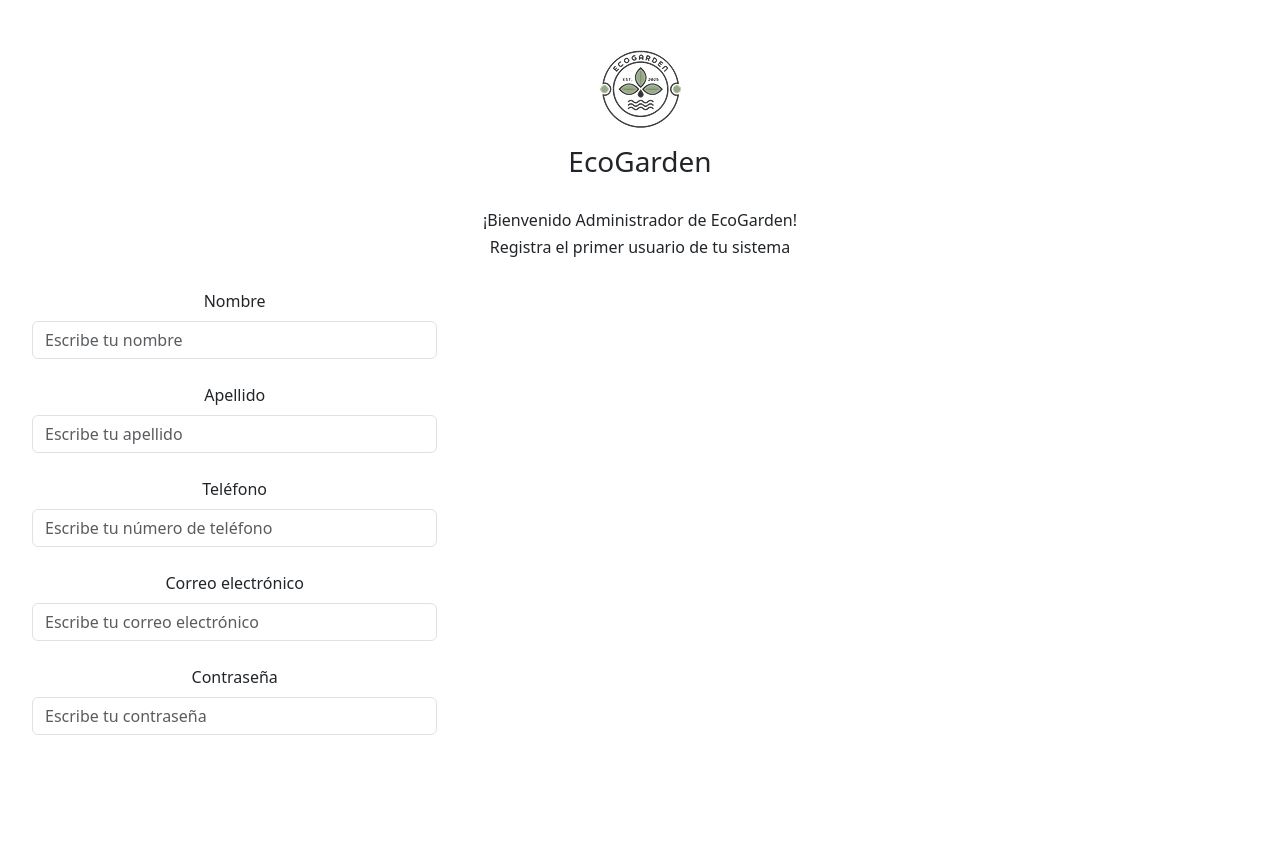
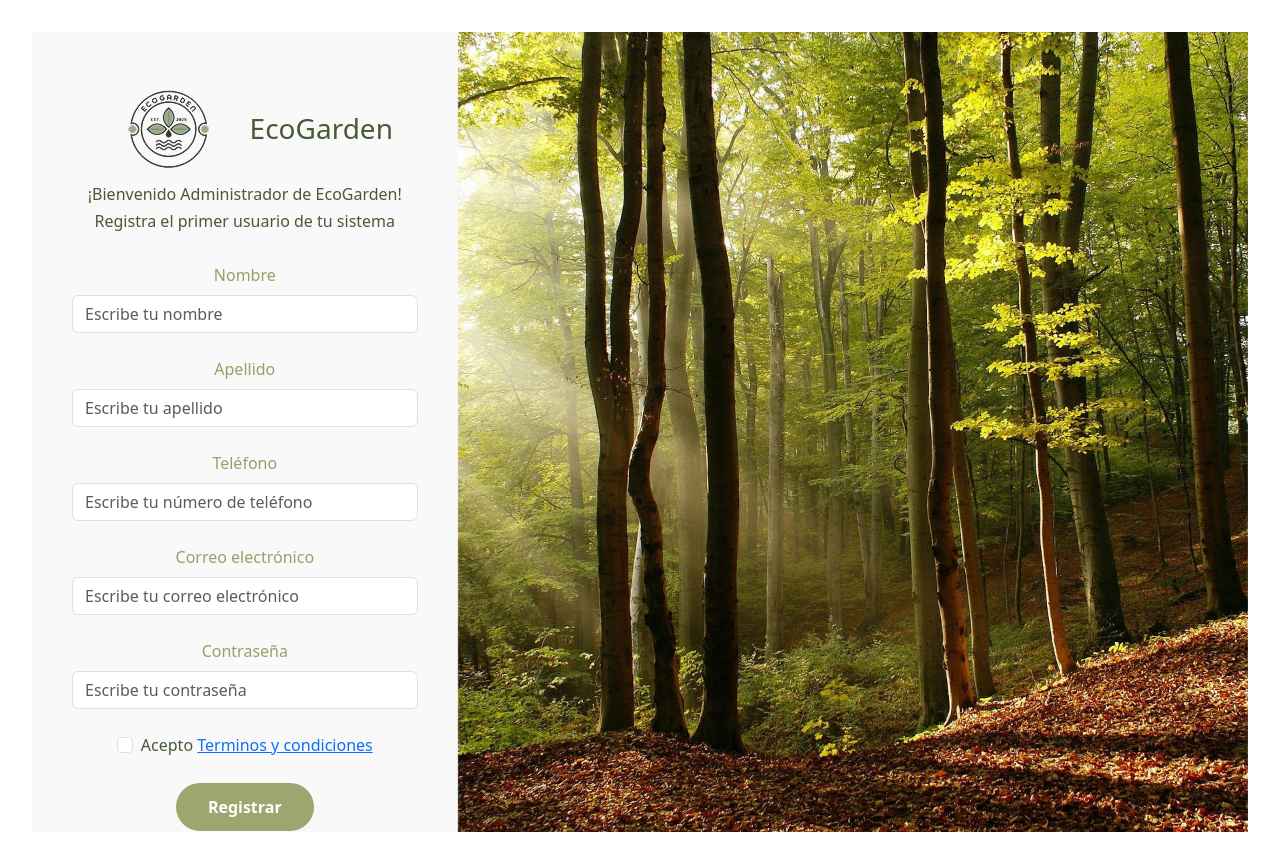
Before and after one commit to LeonardoRicaldone/EcoGarden, a React (Vite) app in the folder frontend/private/: page / in a window 1280 px wide. Before the commit the page ends 800 px from the top, so only its background shows below. Built offline with nearby package versions, Linux system fonts and the light colour scheme.

Commit message:
Sunday advances

```diff
--- a/frontend/private/src/App.jsx
+++ b/frontend/private/src/App.jsx
@@ -1,13 +1,13 @@
 import { Routes, Route } from 'react-router-dom';
 import './App.css'
-import FirtsUserForm from "./components/FirtsUserForm"
+import FirstUserForm from "./components/FirstUserForm"
 
 function App() {
 
   return (
     <>
 
-    <FirtsUserForm/>
+    <FirstUserForm/>
 
     </>
   )
--- /dev/null
+++ b/frontend/private/src/components/FirstUserForm.css
@@ -0,0 +1,66 @@
+html, body {
+    margin: 0;
+    padding: 0;
+    height: 100%;
+    color: #485935;
+}
+
+.contenedor-principal {
+    display: flex;
+    height: 100vh;
+}
+
+#DivPrincipal {
+    width: 35%;
+    height: 100%; /* Usamos 100% para que ocupe toda la altura disponible */
+    padding: 40px;
+    display: flex;
+    flex-direction: column;
+    align-items: center;
+    justify-content: flex-start;
+    background-color: #f9f9f9;
+    box-sizing: border-box;
+    text-align: center;
+    overflow-y: auto; /* Permite desplazamiento si el contenido es grande */
+}
+
+.imagen-lateral {
+    width: 65%; /* Ocupa el 65% de la pantalla */
+    height: 100%;
+}
+
+.imagen-lateral img {
+    width: 100%;
+    height: 100%;
+    object-fit: cover;
+}
+
+.btn-registrar {
+    background-color: #9DA66E; /* Verde oliva claro */
+    color: white;
+    border: none;
+    padding: 12px 32px;
+    border-radius: 50px;
+    font-size: 16px;
+    font-weight: bold;
+    cursor: pointer;
+    transition: background-color 0.3s ease;
+}
+
+.btn-registrar:hover {
+    background-color: #8C945F; /* Un tono más oscuro al pasar el mouse */
+}
+
+.logo-contenedor {
+    display: flex; /* Dispone los elementos en fila */
+    align-items: center; /* Alinea verticalmente los elementos al centro */
+}
+
+.logo-contenedor img {
+    height: auto;
+    margin-right: 10px; /* Espacio entre la imagen y el texto */
+}
+
+.logo-contenedor h3 {
+    margin: 0; /* Elimina márgenes por defecto */
+}
--- /dev/null
+++ b/frontend/private/src/components/FirstUserForm.jsx
@@ -0,0 +1,59 @@
+import Imput from "./Imput"
+import './FirstUserForm.css';
+
+const FirstUserForm = () => {
+
+    return (
+
+        <>
+
+        <div class="contenedor-principal">
+
+        <div id="DivPrincipal">
+
+        <div className="logo-contenedor">
+        <img src="src/img/logo.png" alt="" />
+        <h3>EcoGarden</h3> <br />
+        </div>
+
+        <h6>¡Bienvenido Administrador de EcoGarden!</h6>
+        <h6>Registra el primer usuario de tu sistema</h6>
+
+        <br />
+
+
+
+        <Imput label={"Nombre"} placeholder={"Escribe tu nombre"}/> <br />
+
+        <Imput label={"Apellido"} placeholder={"Escribe tu apellido"}/> <br />
+
+        <Imput label={"Teléfono"} placeholder={"Escribe tu número de teléfono"}/> <br />
+
+        <Imput label={"Correo electrónico"} placeholder={"Escribe tu correo electrónico"}/> <br />
+
+        <Imput label={"Contraseña"} placeholder={"Escribe tu contraseña"} type={"password"}/> <br />
+
+        <div class="form-check">
+        <input class="form-check-input" type="checkbox" value="" id="checkDefault"/>
+        <label class="form-check-label" for="checkDefault">Acepto <a href="">Terminos y condiciones</a></label>
+        </div> <br />
+
+        <button class="btn-registrar">Registrar</button>
+
+        </div>
+
+        <div class="imagen-lateral">
+        <img src="src/img/forest.png" alt="Fondo" />
+        </div>
+
+
+        </div>
+
+
+
+
+        </>
+    )
+}
+
+export default FirstUserForm;
--- a/frontend/private/src/components/FirtsUserForm.jsx
+++ /dev/null
@@ -1,38 +0,0 @@
-import Imput from "./Imput"
-
-const FirtsUserForm = () => {
-
-    return (
-
-        <>
-
-        <img src="src/img/logo.png" alt="" />
-        <h3>EcoGarden</h3> <br />
-
-        <h6>¡Bienvenido Administrador de EcoGarden!</h6>
-        <h6>Registra el primer usuario de tu sistema</h6>
-
-        <br />
-
-
-
-        <Imput label={"Nombre"} placeholder={"Escribe tu nombre"}/> <br />
-
-        <Imput label={"Apellido"} placeholder={"Escribe tu apellido"}/> <br />
-
-        <Imput label={"Teléfono"} placeholder={"Escribe tu número de teléfono"}/> <br />
-
-        <Imput label={"Correo electrónico"} placeholder={"Escribe tu correo electrónico"}/> <br />
-
-        <Imput label={"Contraseña"} placeholder={"Escribe tu contraseña"} type={"password"}/>
-
-
-
-
-
-
-        </>
-    )
-}
-
-export default FirtsUserForm;
--- a/frontend/private/src/components/Imput.jsx
+++ b/frontend/private/src/components/Imput.jsx
@@ -3,9 +3,10 @@ const Imput = ({label, placeholder, type}) => {
     return (
 
         <>
-        <div class="col-sm-4">
-        <label for="formGroupExampleInput" class="form-label">{label}</label>
-        <input type={type} class="form-control" id="formGroupExampleInput" placeholder={placeholder}/>
+        <div class="w-100">
+        <label style={{ color: "#93A267" }} for="formGroupExampleInput" class="form-label">{label}</label>
+        <input type={type} class="form-control" id="formGroupExampleInput" placeholder={placeholder}
+        />
         </div>
 
 
```
Also changed, not shown: frontend/private/src/img/forest.png (added).
